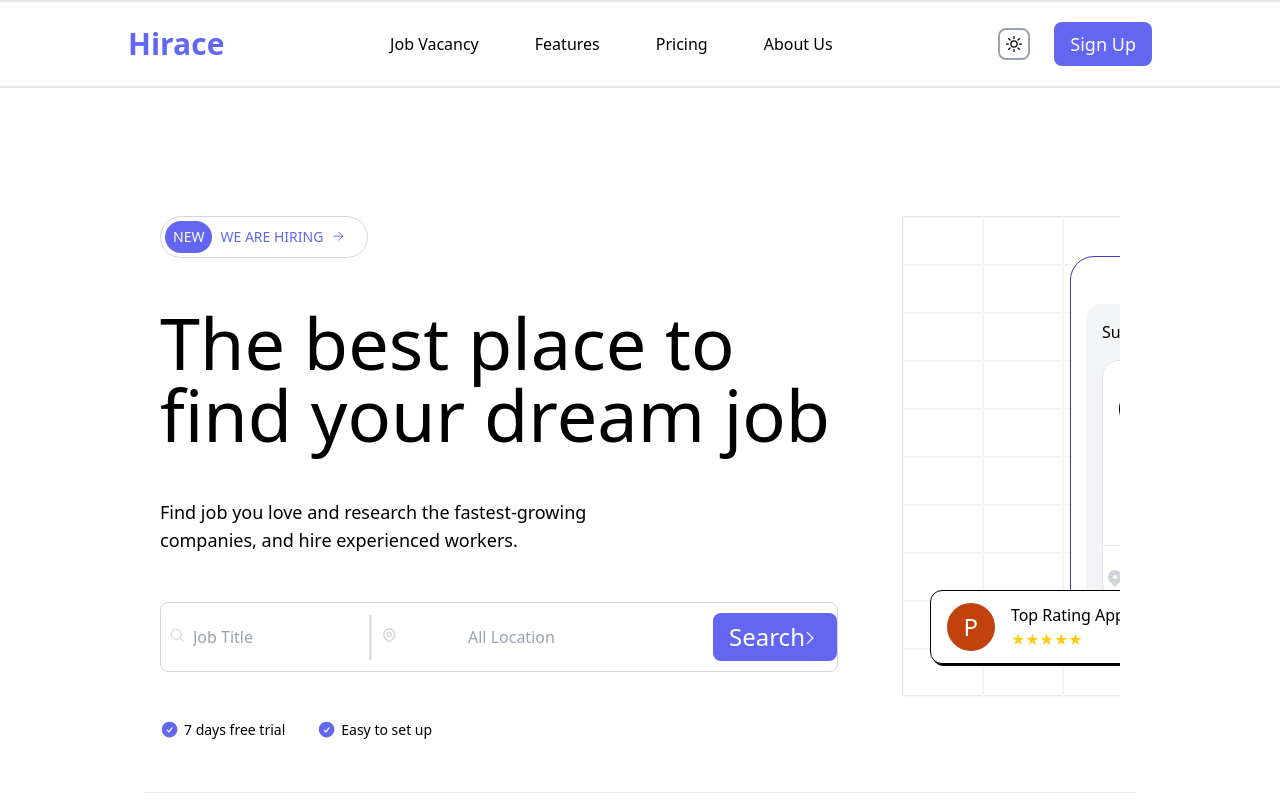
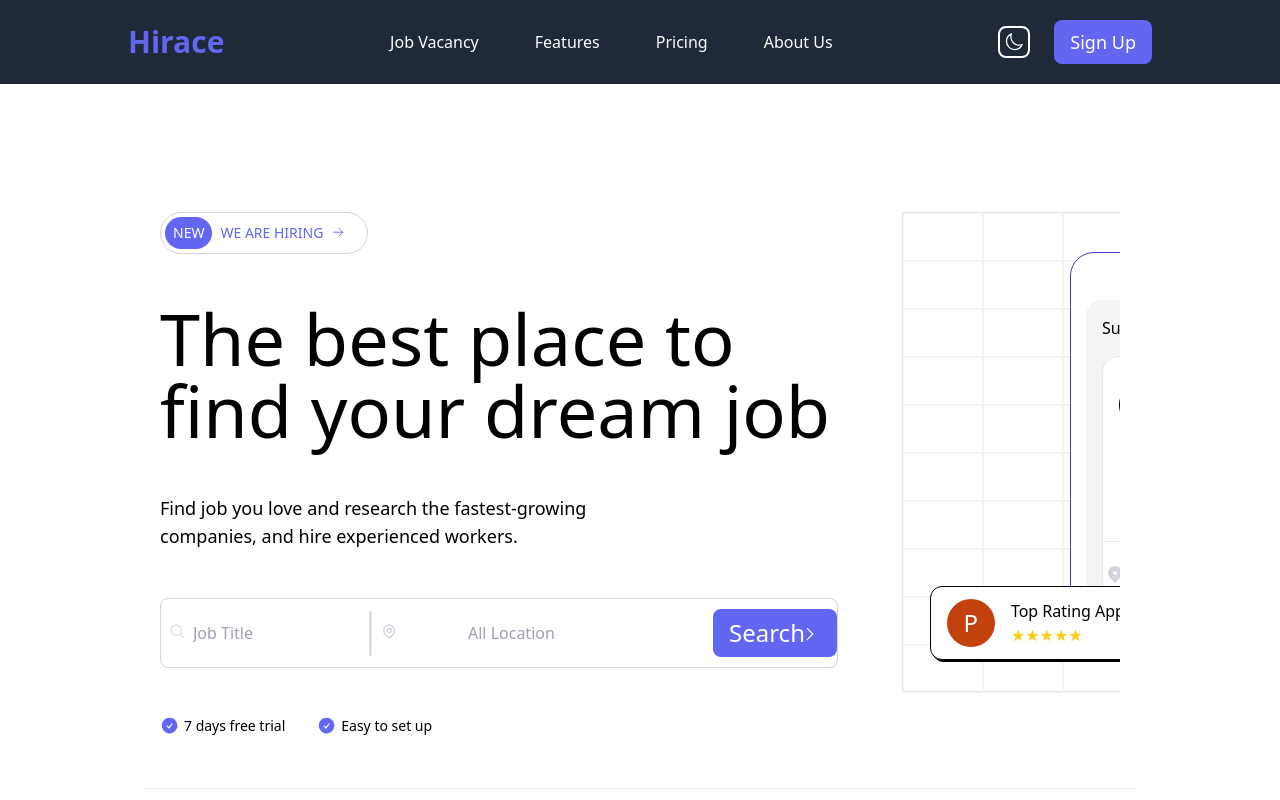
Before and after one commit to prakritip0/task-4, a React (Create React App) app: page / in a window 1280 px wide. Both pictures are taken after a click on the element 1014 px from the left and 44 px from the top of the page. Shown: the top 800 px of the page. Built offline with nearby package versions, Linux system fonts and the light colour scheme.

Commit message:
add darkmode to the header

```diff
--- a/public/index.html
+++ b/public/index.html
@@ -26,7 +26,7 @@
     -->
     <title>React App</title>
   </head>
-  <body className="dark">
+  <body>
     <noscript>You need to enable JavaScript to run this app.</noscript>
     <div id="root"></div>
     <!--
--- a/src/components/Header.tsx
+++ b/src/components/Header.tsx
@@ -1,26 +1,32 @@
-import React from "react";
+import React, { useState } from "react";
 
 const Header = () => {
+  const [isDarkMode, setIsDarkMode]= useState(false);
+  const toggleDarkMode=()=>{
+    setIsDarkMode(!isDarkMode);
+    console.log('toggled');
+
+  }
   return (
-    <div className="border-y-2 flex items-center flex-wrap py-5 px-32 justify-between ">
+    <div className={isDarkMode?" flex items-center flex-wrap py-5 px-32 justify-between bg-gray-800":'border-y-2 flex items-center flex-wrap py-5 px-32 justify-between'}>
         <div className="logo">
         <a href="#"><h1 className='text-indigo-500 text-3xl font-semibold'>Hirace</h1></a>
         </div>
         <div className="nav-items">
-            <ul className="flex flex-row font-light gap-14">
-                <li className="hover:text-gray-500 focus:text-gray-500 text-md" ><a href="#">Job Vacancy</a></li>
-                <li className="hover:text-gray-500 focus:text-gray-500 text-md"><a href="#">Features</a></li>
-                <li className="hover:text-gray-500 focus:text-gray-500 text-md"><a href="#">Pricing</a></li>
-                <li className="hover:text-gray-500 focus:text-gray-500 text-md"><a href="#">About Us</a></li>
+            <ul className={"flex flex-row font-light gap-14"}>
+                <li className={isDarkMode? "hover:text-gray-300 focus:text-gray-300 text-md text-white" :"hover:text-gray-500 focus:text-gray-500 text-md"} ><a href="#">Job Vacancy</a></li>
+                <li className={isDarkMode? "hover:text-gray-300 focus:text-gray-300 text-md text-white" :"hover:text-gray-500 focus:text-gray-500 text-md"}><a href="#">Features</a></li>
+                <li className={isDarkMode? "hover:text-gray-300 focus:text-gray-300 text-md text-white" :"hover:text-gray-500 focus:text-gray-500 text-md"}><a href="#">Pricing</a></li>
+                <li className={isDarkMode? "hover:text-gray-300 focus:text-gray-300 text-md text-white" :"hover:text-gray-500 focus:text-gray-500 text-md"}><a href="#">About Us</a></li>
             </ul>
         </div>
         <div className="right flex items-center gap-6">
-        <div className="theme border-2 border-gray-400 h-8 w-8 rounded-lg flex items-center justify-center p-1 cursor-pointer ">
-          <svg xmlns="http://www.w3.org/2000/svg" fill="none" viewBox="0 0 24 24" strokeWidth={1.5} stroke="currentColor" className="w-6 h-6">
+        <div className={isDarkMode? 'theme border-2 border-white bg-gray-800 h-8 w-8 rounded-lg flex items-center justify-center p-1 cursor-pointer' : "theme border-2 border-gray-400 h-8 w-8 rounded-lg flex items-center justify-center p-1 cursor-pointer" } onClick={toggleDarkMode}>
+          <svg xmlns="http://www.w3.org/2000/svg" fill="none" viewBox="0 0 24 24" strokeWidth={1.5} stroke="currentColor" className={isDarkMode ? 'hidden' : ''}>
            <path strokeLinecap="round" strokeLinejoin="round" d="M12 3v2.25m6.364.386l-1.591 1.591M21 12h-2.25m-.386 6.364l-1.591-1.591M12 18.75V21m-4.773-4.227l-1.591 1.591M5.25 12H3m4.227-4.773L5.636 5.636M15.75 12a3.75 3.75 0 11-7.5 0 3.75 3.75 0 017.5 0z" />
           </svg>
 
-          <svg xmlns="http://www.w3.org/2000/svg" fill="none" viewBox="0 0 24 24" strokeWidth={1.5} stroke="currentColor" className="w-6 h-6 hidden">
+          <svg xmlns="http://www.w3.org/2000/svg" fill="none" viewBox="0 0 24 24" strokeWidth={1.5} stroke="currentColor" className={!isDarkMode ? 'hidden' : 'text-white'}>
            <path strokeLinecap="round" strokeLinejoin="round" d="M21.752 15.002A9.718 9.718 0 0118 15.75c-5.385 0-9.75-4.365-9.75-9.75 0-1.33.266-2.597.748-3.752A9.753 9.753 0 003 11.25C3 16.635 7.365 21 12.75 21a9.753 9.753 0 009.002-5.998z" />
           </svg>
 
```
